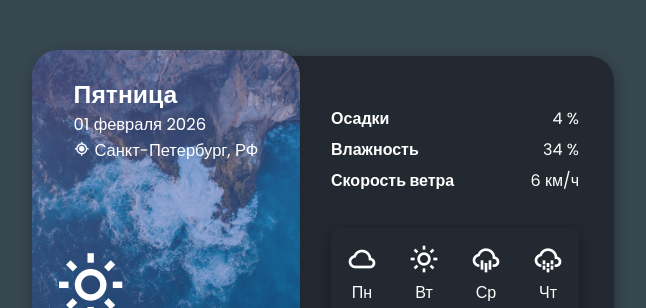
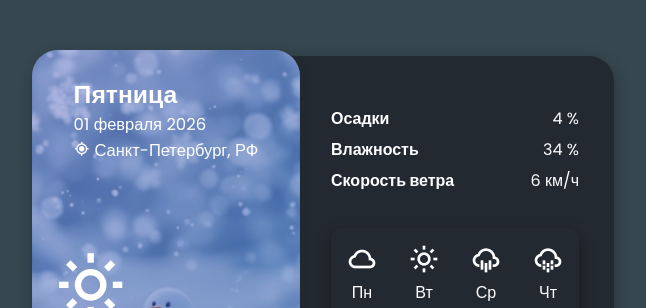
Before and after one commit to dxntlxxkbxck/weather-app, a plain HTML site: page index.html in a window 1280 px wide. Shown: the part 144-452 px from the top of the page, without its empty margins (315-961 px from the left). Drawn offline with nearby package versions, Linux system fonts and the light colour scheme; no server answers.

Commit message:
final fixes

```diff
--- a/style.css
+++ b/style.css
@@ -30,7 +30,7 @@ body {
 	display: flex;
 	border-radius: 25px;
 	justify-content: center;
-	background: url("1.png");
+	background: url("2.png");
 	background-position: center;
 	background-size: cover;
 	transform: scale(1.03) perspective(200px);
```
Also changed, not shown: 2.png (added), 1 other file.
